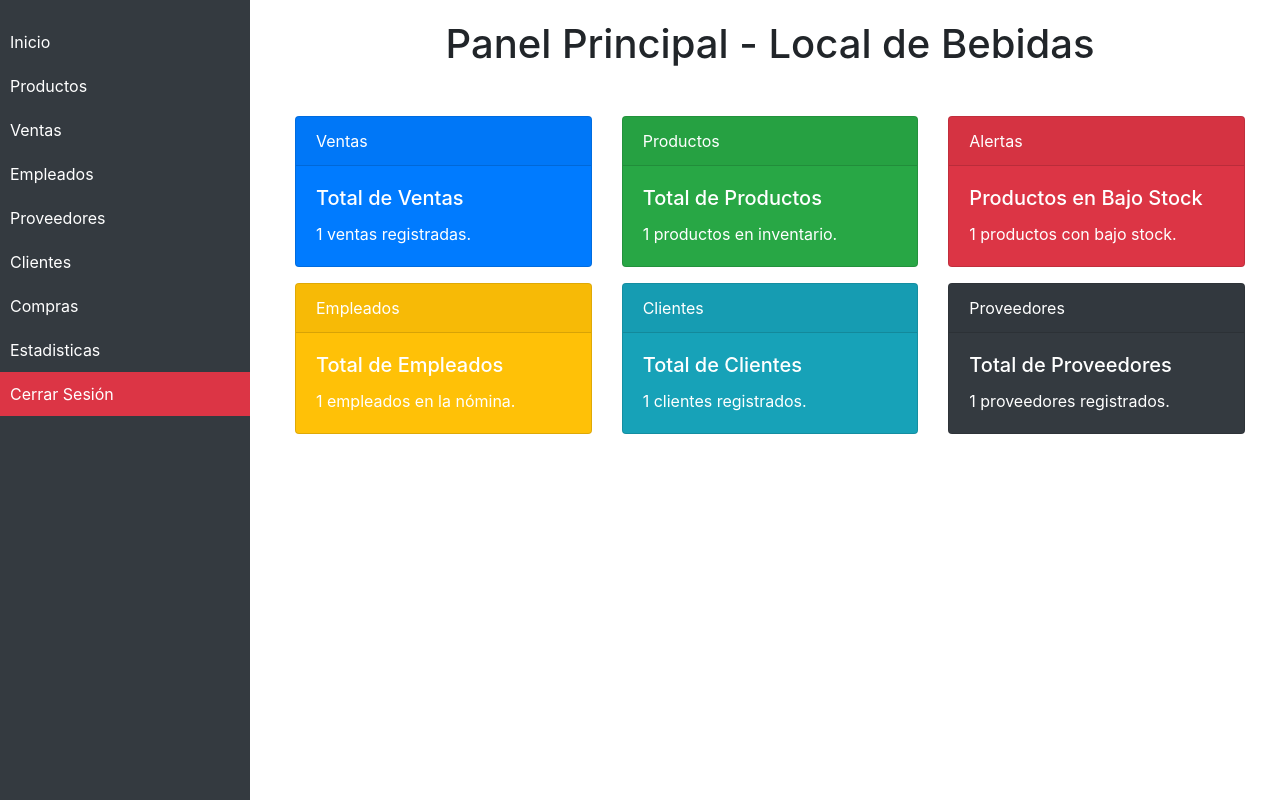
After one commit to augustosz/bar-admin, a PHP site: page /inicio.php in a window 1280 px wide. The commit adds this page. Run offline with PHP 8.4, Linux system fonts and the light colour scheme; tables that the repository leaves empty or names only in its code hold one stand-in row (values such as "Sample post"); some libraries are stand-ins or nearby versions.

Commit message:
avance varios

```diff
--- a/db.php
+++ b/db.php
@@ -3,6 +3,8 @@ $host = "localhost";
 $db = "local_bebidas"; // Cambia por el nombre de tu base de datos
 $user = "root"; // Cambia por tu usuario
 $pass = ""; // Cambia por tu contraseña
+
+$conn = new mysqli($host, $user, $pass, $db);
 
 try {
     $pdo = new PDO("mysql:host=$host;dbname=$db", $user, $pass);
--- /dev/null
+++ b/inicio.php
@@ -0,0 +1,159 @@
+<?php
+
+include 'db.php'; // Conexión a la base de datos
+include 'sidebar.php';
+
+
+// Consultas para contar las filas de las tablas
+$sql_ventas = "SELECT COUNT(*) AS total FROM ventas";
+$result_ventas = $conn->query($sql_ventas);
+$row_ventas = $result_ventas->fetch_assoc();
+$total_ventas = $row_ventas['total'];
+
+$sql_productos = "SELECT COUNT(*) AS total FROM productos";
+$result_productos = $conn->query($sql_productos);
+$row_productos = $result_productos->fetch_assoc();
+$total_productos = $row_productos['total'];
+
+$sql_alertas = "SELECT COUNT(*) AS total FROM productos WHERE stock <= 10"; // Ejemplo para alertas de bajo stock
+$result_alertas = $conn->query($sql_alertas);
+$row_alertas = $result_alertas->fetch_assoc();
+$total_alertas = $row_alertas['total'];
+
+$sql_empleados = "SELECT COUNT(*) AS total FROM empleados";
+$result_empleados = $conn->query($sql_empleados);
+$row_empleados = $result_empleados->fetch_assoc();
+$total_empleados = $row_empleados['total'];
+
+$sql_clientes = "SELECT COUNT(*) AS total FROM clientes";
+$result_clientes = $conn->query($sql_clientes);
+$row_clientes = $result_clientes->fetch_assoc();
+$total_clientes = $row_clientes['total'];
+
+$sql_proveedores = "SELECT COUNT(*) AS total FROM proveedores";
+$result_proveedores = $conn->query($sql_proveedores);
+$row_proveedores = $result_proveedores->fetch_assoc();
+$total_proveedores = $row_proveedores['total'];
+?>
+
+<!DOCTYPE html>
+<html lang="es">
+
+<head>
+  <meta charset="UTF-8">
+  <meta name="viewport" content="width=device-width, initial-scale=1.0">
+  <title>Local de Bebidas - Panel Principal</title>
+
+  <style>
+    /* Estilos para la barra lateral */
+    .sidebar {
+      height: 100vh;
+      position: fixed;
+      top: 0;
+      left: 0;
+      background-color: #343a40;
+      padding-top: 20px;
+      width: 250px;
+    }
+
+    .sidebar a {
+      color: white;
+      padding: 10px;
+      text-decoration: none;
+      display: block;
+    }
+
+    .sidebar a:hover {
+      background-color: #575d63;
+    }
+
+    .content {
+      margin-left: 260px;
+      padding: 20px;
+    }
+  </style>
+</head>
+
+<body>
+
+  <!-- Contenido principal -->
+  <div class="content">
+    <h1 class="text-center mb-4">Panel Principal - Local de Bebidas</h1>
+    <div class="container mt-5">
+        <div class="row">
+            <!-- Card 1 - Ventas -->
+            <div class="col-md-4">
+                <div class="card text-white bg-primary mb-3">
+                    <div class="card-header">Ventas</div>
+                    <div class="card-body">
+                        <h5 class="card-title">Total de Ventas</h5>
+                        <p class="card-text"><?php echo $total_ventas; ?> ventas registradas.</p>
+                    </div>
+                </div>
+            </div>
+
+            <!-- Card 2 - Productos -->
+            <div class="col-md-4">
+                <div class="card text-white bg-success mb-3">
+                    <div class="card-header">Productos</div>
+                    <div class="card-body">
+                        <h5 class="card-title">Total de Productos</h5>
+                        <p class="card-text"><?php echo $total_productos; ?> productos en inventario.</p>
+                    </div>
+                </div>
+            </div>
+
+            <!-- Card 3 - Alertas -->
+            <div class="col-md-4">
+                <div class="card text-white bg-danger mb-3">
+                    <div class="card-header">Alertas</div>
+                    <div class="card-body">
+                        <h5 class="card-title">Productos en Bajo Stock</h5>
+                        <p class="card-text"><?php echo $total_alertas; ?> productos con bajo stock.</p>
+                    </div>
+                </div>
+            </div>
+
+            <!-- Card 4 - Empleados -->
+            <div class="col-md-4">
+                <div class="card text-white bg-warning mb-3">
+                    <div class="card-header">Empleados</div>
+                    <div class="card-body">
+                        <h5 class="card-title">Total de Empleados</h5>
+                        <p class="card-text"><?php echo $total_empleados; ?> empleados en la nómina.</p>
+                    </div>
+                </div>
+            </div>
+
+            <!-- Card 5 - Clientes -->
+            <div class="col-md-4">
+                <div class="card text-white bg-info mb-3">
+                    <div class="card-header">Clientes</div>
+                    <div class="card-body">
+                        <h5 class="card-title">Total de Clientes</h5>
+                        <p class="card-text"><?php echo $total_clientes; ?> clientes registrados.</p>
+                    </div>
+                </div>
+            </div>
+
+            <!-- Card 6 - Proveedores -->
+            <div class="col-md-4">
+                <div class="card text-white bg-dark mb-3">
+                    <div class="card-header">Proveedores</div>
+                    <div class="card-body">
+                        <h5 class="card-title">Total de Proveedores</h5>
+                        <p class="card-text"><?php echo $total_proveedores; ?> proveedores registrados.</p>
+                    </div>
+                </div>
+            </div>
+        </div>
+    </div>
+
+
+  </div>
+
+
+
+</body>
+
+</html>
--- /dev/null
+++ b/logout.php
@@ -0,0 +1,6 @@
+<?php
+session_start();
+session_destroy();
+header('Location: login.php');
+exit();
+?>
--- a/sidebar.php
+++ b/sidebar.php
@@ -2,16 +2,19 @@
 <link href="https://stackpath.bootstrapcdn.com/bootstrap/4.5.2/css/bootstrap.min.css" rel="stylesheet">
 
 <div class="sidebar">
-  <a href="index.php">Inicio</a>
+  <a href="inicio.php">Inicio</a>
   <a href="productos.php">Productos</a>
   <a href="ventas.php">Ventas</a>
   <a href="empleados.php">Empleados</a>
   <a href="proveedores.php">Proveedores</a>
   <a href="clientes.php">Clientes</a>
   <a href="compras.php">Compras</a>
+  <a href="estadisticas.php">Estadisticas</a>
+  <a href="logout.php" class="logout">Cerrar Sesión</a>
 </div>
 
 <style>
+    /* Estilos para la barra lateral */
     .sidebar {
       height: 100vh;
       position: fixed;
@@ -32,6 +35,18 @@
     .sidebar a:hover {
       background-color: #575d63;
     }
+
+    .content {
+      margin-left: 260px;
+      padding: 20px;
+    }
+
+    .logout {
+        background-color: #dc3545; /* Color de fondo rojo para cerrar sesión */
+    }
+    .logout:hover {
+        background-color: #c82333; /* Color más oscuro al hacer hover */
+    }
   </style>
 
 <script src="https://code.jquery.com/jquery-3.5.1.slim.min.js"></script>
```
Also changed, not shown: clientes.php (added, +47 -0 lines), compras.php (added, +47 -0 lines), empleados.php (added, +46 -0 lines), estadisticas.php (added, +18 -0 lines), index.php (deleted, +0 -201 lines), login.php (added, +53 -0 lines), productos.php (added, +47 -0 lines), proveedores.php (added, +47 -0 lines), ventas.php (+9 -39 lines), footer.php (added), img.png (added), img/chart.png (added), 1 other file. Lines whose indentation alone changed are shown as unchanged.
